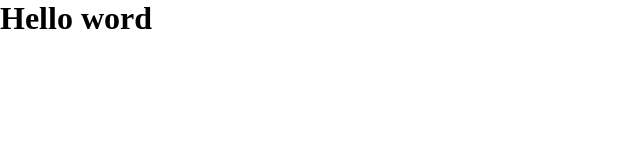
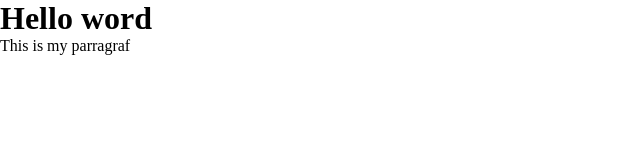
Before and after one commit to Juan2662/test-fork, a plain HTML site: page index.html in a window 1280 px wide. Shown: the whole page, without its empty margins (0-640 px from the left). Drawn offline with Linux system fonts and the light colour scheme.

Commit message:
feat: add p

```diff
--- a/index.html
+++ b/index.html
@@ -8,5 +8,6 @@
 </head>
 <body>
        <h1>Hello word</h1>
+       <p>This is my parragraf</p>
 </body>
 </html>
```
